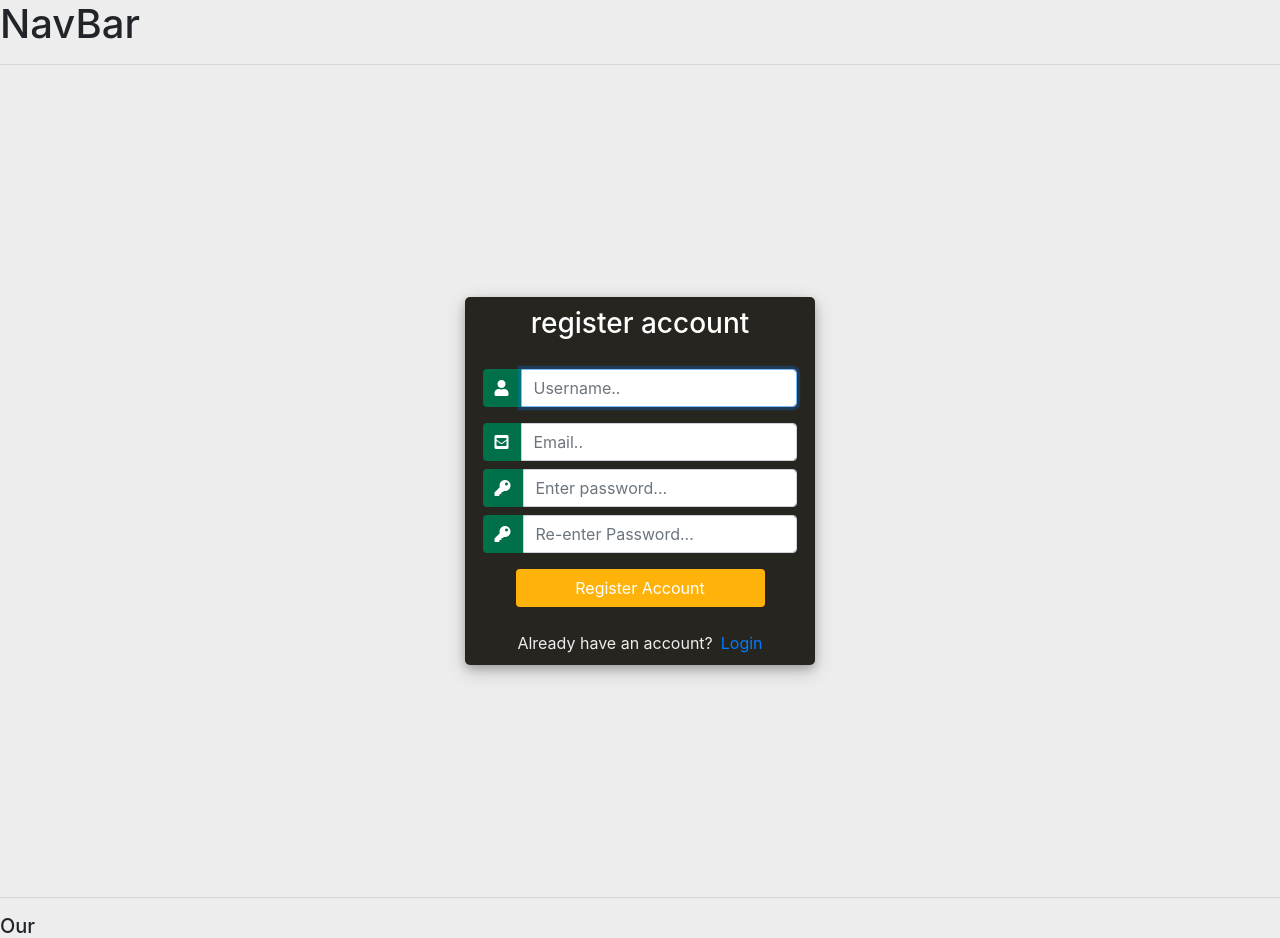
After one commit to Bnguy0926/Langler, a Django app: page /register/ in a window 1280 px wide. The commit adds this page. Run offline with Django 4.2, Linux system fonts and the light colour scheme; some libraries are stand-ins or nearby versions.

Commit message:
User Register and Login Authentication
navbar, login, and register pages created and linked

```diff
--- /dev/null
+++ b/userlogin/forms.py
@@ -0,0 +1,10 @@
+from django import forms
+from django.forms import ModelForm
+from django.contrib.auth.forms import UserCreationForm
+from django import forms
+from django.contrib.auth.models import User
+
+class CreateUserForm(UserCreationForm):
+    class Meta:
+        model = User
+        fields = ['username', 'email', 'password1', 'password2']
--- a/userlogin/templates/userlogin/loginpg.html
+++ b/userlogin/templates/userlogin/main.html
@@ -7,6 +7,16 @@
     <title>Document</title>
 </head>
 <body>
-    <h1>LOGIN PAGE</h1>
+
+    {% include 'userlogin/navbar.html' %}
+
+    {% block content %}
+
+    {% endblock %}
+
+    <hr>
+
+    <h5>Our <footer></footer></h5>
+
 </body>
 </html>
--- a/userlogin/templates/userlogin/map.html
+++ b/userlogin/templates/userlogin/map.html
@@ -1,3 +1,7 @@
+{% extends 'userlogin/main.html' %}
+
+{% block content %}
+
 <!DOCTYPE html>
 <html lang="en">
 <head>
@@ -21,3 +25,5 @@
 
 </body>
 </html>
+
+{% endblock content %}
--- /dev/null
+++ b/userlogin/templates/userlogin/navbar.html
@@ -0,0 +1,4 @@
+
+
+    <h1>NavBar</h1>
+    <hr>
--- /dev/null
+++ b/userlogin/templates/userlogin/register.html
@@ -0,0 +1,144 @@
+{% extends 'userlogin/main.html' %}
+
+{% block content %}
+<!DOCTYPE html>
+<html>
+
+<head>
+	<title>Login</title>
+	<link rel="stylesheet" href="https://stackpath.bootstrapcdn.com/bootstrap/4.1.3/css/bootstrap.min.css" integrity="sha384-MCw98/SFnGE8fJT3GXwEOngsV7Zt27NXFoaoApmYm81iuXoPkFOJwJ8ERdknLPMO" crossorigin="anonymous">
+	<script src="https://ajax.googleapis.com/ajax/libs/jquery/3.3.1/jquery.min.js"></script>
+	<link rel="stylesheet" href="https://use.fontawesome.com/releases/v5.6.1/css/all.css" integrity="sha384-gfdkjb5BdAXd+lj+gudLWI+BXq4IuLW5IT+brZEZsLFm++aCMlF1V92rMkPaX4PP" crossorigin="anonymous">
+
+	<style>
+		body,
+		html {
+			margin: 0;
+			padding: 0;
+			height: 100%;
+			background: #ededed !important;
+		}
+		.user_card {
+			width: 350px;
+			margin-top: auto;
+			margin-bottom: auto;
+			background: #27251f;
+			position: relative;
+			display: flex;
+			justify-content: center;
+			flex-direction: column;
+			padding: 10px;
+			box-shadow: 0 4px 8px 0 rgba(0, 0, 0, 0.2), 0 6px 20px 0 rgba(0, 0, 0, 0.19);
+			-webkit-box-shadow: 0 4px 8px 0 rgba(0, 0, 0, 0.2), 0 6px 20px 0 rgba(0, 0, 0, 0.19);
+			-moz-box-shadow: 0 4px 8px 0 rgba(0, 0, 0, 0.2), 0 6px 20px 0 rgba(0, 0, 0, 0.19);
+			border-radius: 5px;
+
+		}
+
+		.form_container {
+			margin-top: 20px;
+		}
+
+		#form-title{
+			color: #fff;
+		}
+		.login_btn {
+			width: 100%;
+			background: #ffb30a !important;
+			color: white !important;
+		}
+    .btn {
+      color: #FFB30A;
+    }
+		.login_btn:focus {
+			box-shadow: none !important;
+			outline: 0px !important;
+		}
+		.login_container {
+			padding: 0 2rem;
+		}
+		.input-group-text {
+			background: #00704a !important;
+			color: white !important;
+			border: 0 !important;
+			border-radius: 0.25rem 0 0 0.25rem !important;
+		}
+		.input_user,
+		.input_pass:focus {
+			box-shadow: none !important;
+			outline: 0px !important;
+		}
+    .d-flex {
+      color: #ededed;
+    }
+
+	</style>
+
+</head>
+<body>
+	<div class="container h-100">
+		<div class="d-flex justify-content-center h-100">
+			<div class="user_card">
+				<div class="d-flex justify-content-center">
+					<h3 id="form-title">register account</h3>
+				</div>
+				<div class="d-flex justify-content-center form_container">
+
+					<form method="POST" action="">
+                        {% csrf_token %}
+						<div class="input-group mb-3">
+							<div class="input-group-append">
+								<span class="input-group-text"><i class="fas fa-user"></i></span>
+							</div>
+							{{form.username}}
+						</div>
+						<div class="input-group mb-2">
+							<div class="input-group-append">
+								<span class="input-group-text"><i class="fas fa-envelope-square"></i></span>
+							</div>
+							{{form.email}}
+						</div>
+						<div class="input-group mb-2">
+							<div class="input-group-append">
+								<span class="input-group-text"><i class="fas fa-key"></i></span>
+							</div>
+							{{form.password1}}
+						</div>
+						<div class="input-group mb-2">
+							<div class="input-group-append">
+								<span class="input-group-text"><i class="fas fa-key"></i></span>
+							</div>
+							{{form.password2}}
+						</div>
+
+				   		<div class="d-flex justify-content-center mt-3 login_container">
+				 			<input class="btn login_btn" type="submit" value="Register Account">
+				   		</div>
+					</form>
+				</div>
+
+                {{forms.errors}}
+
+				<div class="mt-4">
+					<div class="d-flex justify-content-center links">
+						Already have an account? <a href="{% url 'login' %}" class="ml-2">Login</a>
+					</div>
+				</div>
+			</div>
+		</div>
+	</div>
+	<script>
+		var form_fields = document.getElementsByTagName('input')
+		form_fields[1].placeholder='Username..';
+		form_fields[2].placeholder='Email..';
+		form_fields[3].placeholder='Enter password...';
+		form_fields[4].placeholder='Re-enter Password...';
+
+
+		for (var field in form_fields){
+			form_fields[field].className += ' form-control'
+		}
+	</script>
+</body>
+</html>
+{% endblock content %}
--- a/userlogin/urls.py
+++ b/userlogin/urls.py
@@ -4,11 +4,12 @@ from django.urls import include, path
 from . import views
 
 urlpatterns = [
-    path('', views.home),
+    path('', views.home, name = "home"),
     path('map/', views.map),
     path('about/', views.about),
     path('customer/', views.customer),
     # path('accounts/', include('django.contrib.auth.urls')),
     path('register/', views.registerPage, name="register"),
     path('login', views.loginPage, name="login"),
+    path('logout', views.loginPage, name="logout"),
 ]
--- a/userlogin/views.py
+++ b/userlogin/views.py
@@ -1,9 +1,14 @@
-from django.shortcuts import render
+from django.shortcuts import render, redirect
 from django.http import HttpResponse
 from django.contrib.auth.forms import UserCreationForm
 from django.urls import path
 
+from django.contrib.auth import authenticate, login, logout
+
+from django.contrib import messages
+
 # Create your views here.
+from .forms import CreateUserForm
 
 def home(request):
     return render(request, 'userlogin/dashboard.html')
@@ -18,17 +23,33 @@ def customer(request):
     return HttpResponse('Customer')
 
 def registerPage(request):
-    form = UserCreationForm()
-    context = {'form':form}
-
+    form = CreateUserForm()
     if request.method == 'POST':
-        form = UserCreationForm(request.POST)
+        form = CreateUserForm(request.POST)
         if form.is_valid():
             form.save()
-
+            user = form.cleaned_data.get('username')
+            messages.success(request, 'Account was created for' + user)
+            return redirect('login')
+    context = {'form':form}
     return render(request, 'userlogin/register.html', context)
 
 def loginPage(request):
-    form = UserCreationForm()
+    if request.method == 'POST':
+        username = request.POST.get('username')
+        password = request.POST.get('password')
+
+        user = authenticate(request, username = username, password = password)
+
+        if user is not None:
+            login(request, user)
+            return redirect('home')
+        else:
+            messages.info(request, 'Username OR Password is incorrect')
+
     context = {}
-    return render(request, 'accounts/login.htlml', context)
+    return render(request, 'userlogin/login.html', context)
+
+def logoutUser(request):
+    logout(request)
+    return redirect('login')
```
Also changed, not shown: userlogin/static/css/register.css (added, +60 -0 lines), userlogin/templates/userlogin/dashboard.html (+6 -1 lines), userlogin/templates/userlogin/login.html (added, +133 -0 lines), db.sqlite3, userlogin/static/images/langler site layout.png (added).
